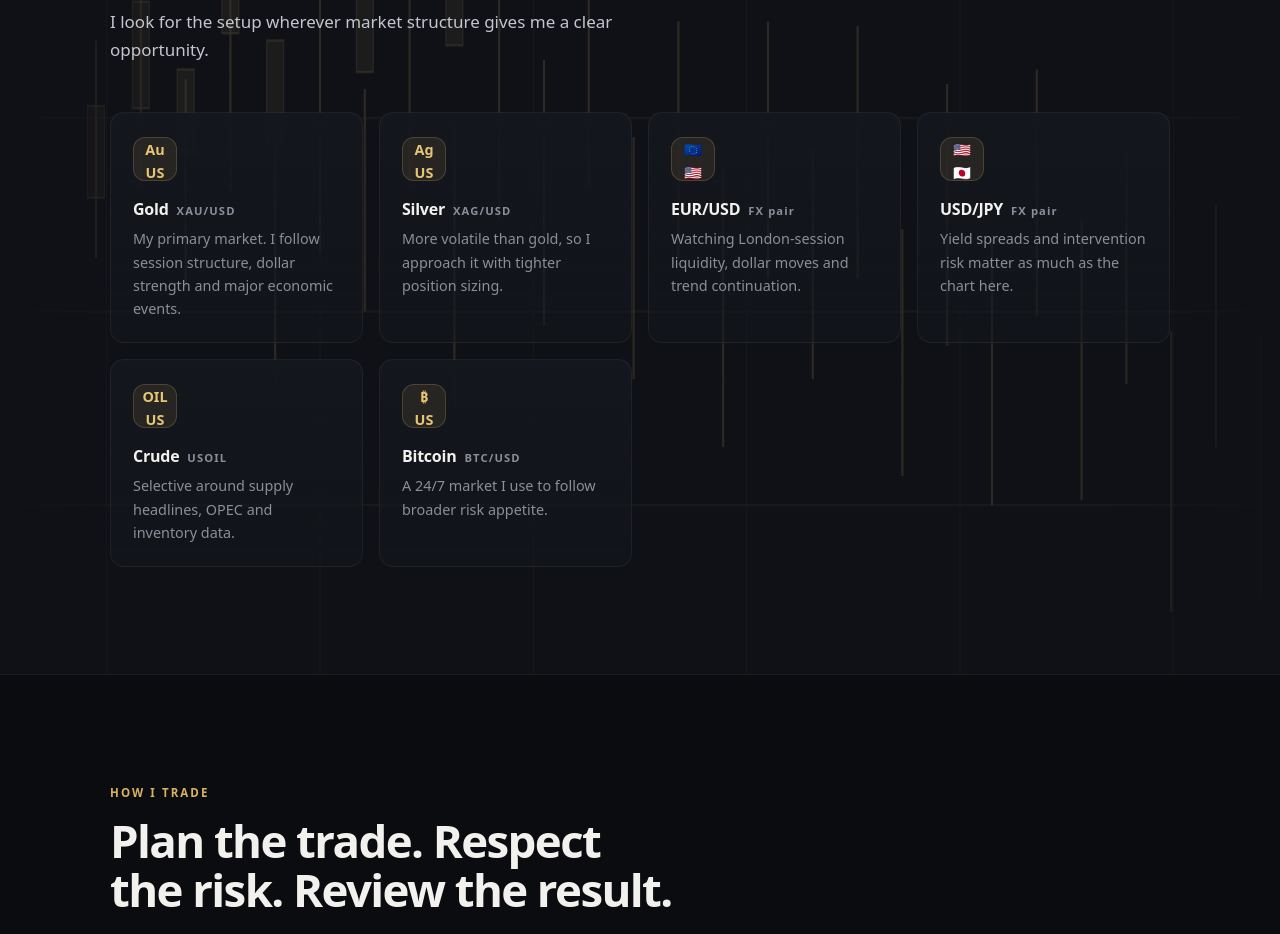
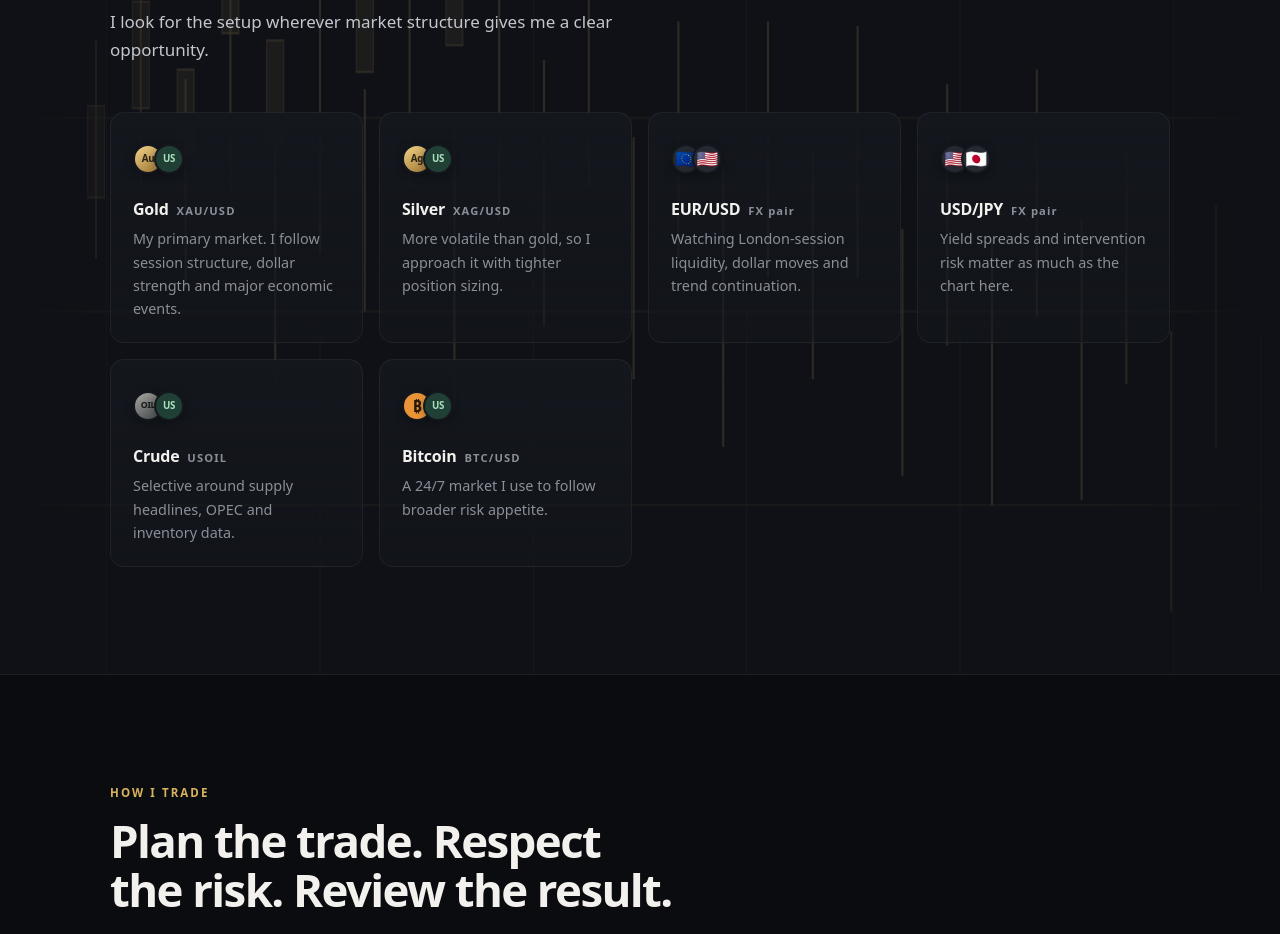
Before and after one commit to Divine-AC/mylandingpage, a plain HTML site: page index.html in a window 1280 px wide. Shown: the part 860-1794 px from the top of the page. Drawn offline with Linux system fonts and the light colour scheme.

Commit message:
Style paired market icons

```diff
--- a/styles.css
+++ b/styles.css
@@ -274,6 +274,16 @@ p{margin:0}
   font-size:.9rem;font-weight:750;color:var(--gold-hi);
   background:rgba(216,178,95,.1);border:1px solid rgba(216,178,95,.22);margin-bottom:18px;
 }
+.pair-icon{display:flex;align-items:center;position:relative;width:54px;height:44px;margin-bottom:18px;background:none;border:0;border-radius:0}
+.pair-badge{width:30px;height:30px;border-radius:50%;display:grid;place-items:center;flex:none;
+  border:2px solid var(--panel);font-size:.61rem;font-weight:800;letter-spacing:-.03em;
+  box-shadow:0 2px 8px rgba(0,0,0,.28)}
+.pair-badge+.pair-badge{margin-left:-9px}
+.pair-badge.metal{background:linear-gradient(145deg,#f3d486,#9a7131);color:#292116}
+.pair-badge.dollar{background:#203f35;color:#a9e0bf}
+.pair-badge.flag{font-size:1.1rem;background:#252932;line-height:1}
+.pair-badge.oil{background:linear-gradient(145deg,#a7a7a0,#414448);color:#151719;font-size:.55rem}
+.pair-badge.bitcoin{background:#e99437;color:#27180a;font-size:1rem}
 .card h3{margin-bottom:8px;display:flex;align-items:baseline;gap:8px;flex-wrap:wrap;font-size:1rem}
 .card .sym{font-size:.7rem;letter-spacing:.1em;color:var(--muted);font-weight:600}
 .card p{color:var(--muted);font-size:.9rem;line-height:1.6}
```
